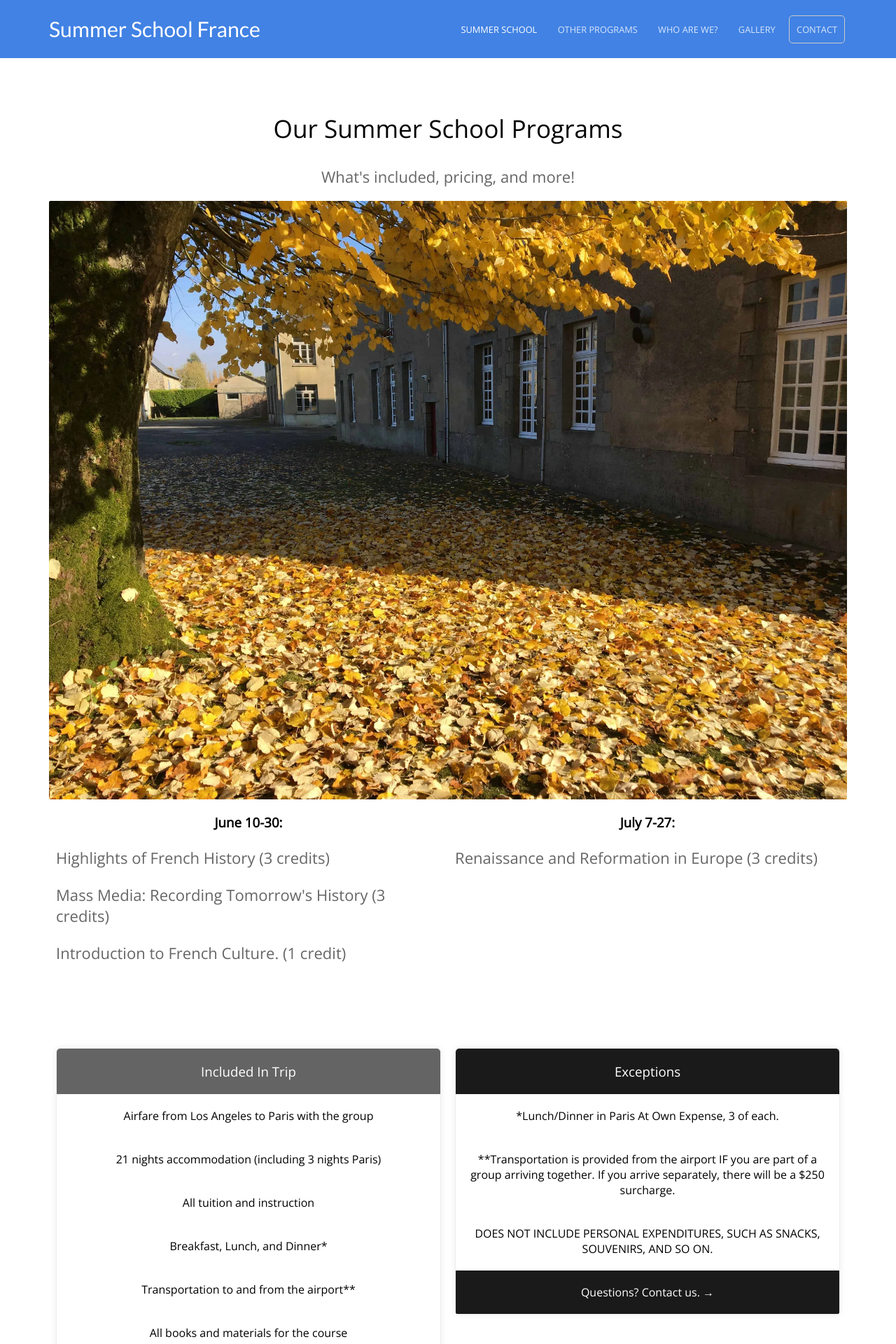
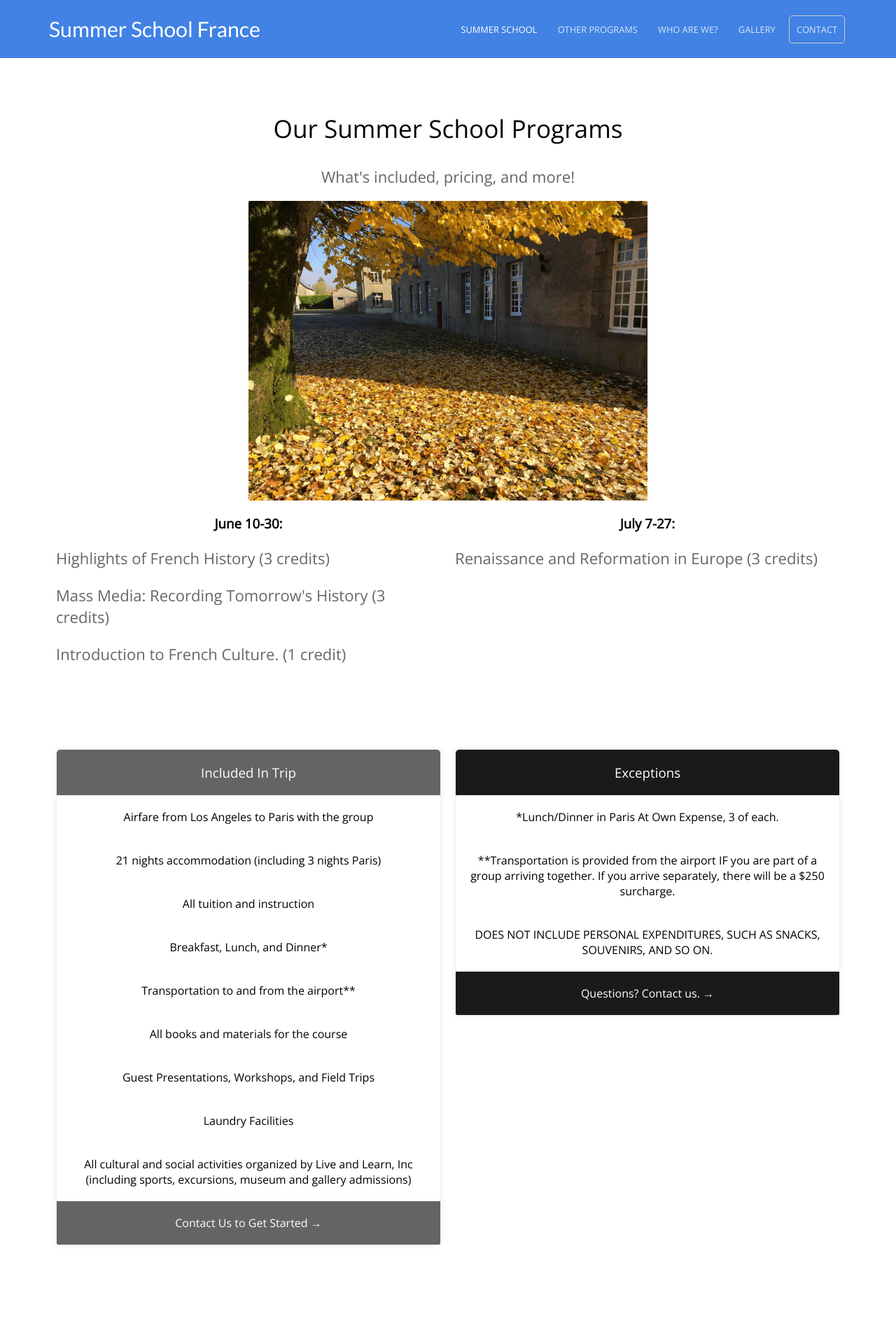
Before and after one commit to baritchie/project1, a Jekyll site: the page built from summerschoolprograms.html, in a window 1280 px wide. Shown: the top 1920 px of the page at 70% size. Built offline with Jekyll 4.4.1, drawn with Linux system fonts in a browser that asks for light colours.

Commit message:
Updated 'summerschoolprograms.html' via CloudCannon

```diff
--- a/summerschoolprograms.html
+++ b/summerschoolprograms.html
@@ -60,7 +60,7 @@ faq:
 <picture>
     <source class="screenshot" srcset="/uploads/IMG_4282.webp" type="image/webp">
     <source class="screenshot" srcset="/uploads/IMG_4282.jpg" type="image/jpeg">
-    <img alt="Autumn Leaves at the School" class="screenshot" src="/uploads/IMG_4282.jpg" />
+    <img alt="Autumn Leaves at the School" style="width:50%;" class="screenshot" src="/uploads/IMG_4282.jpg" />
 </picture>
 <div class="courses">
     <div class="editable">
```
